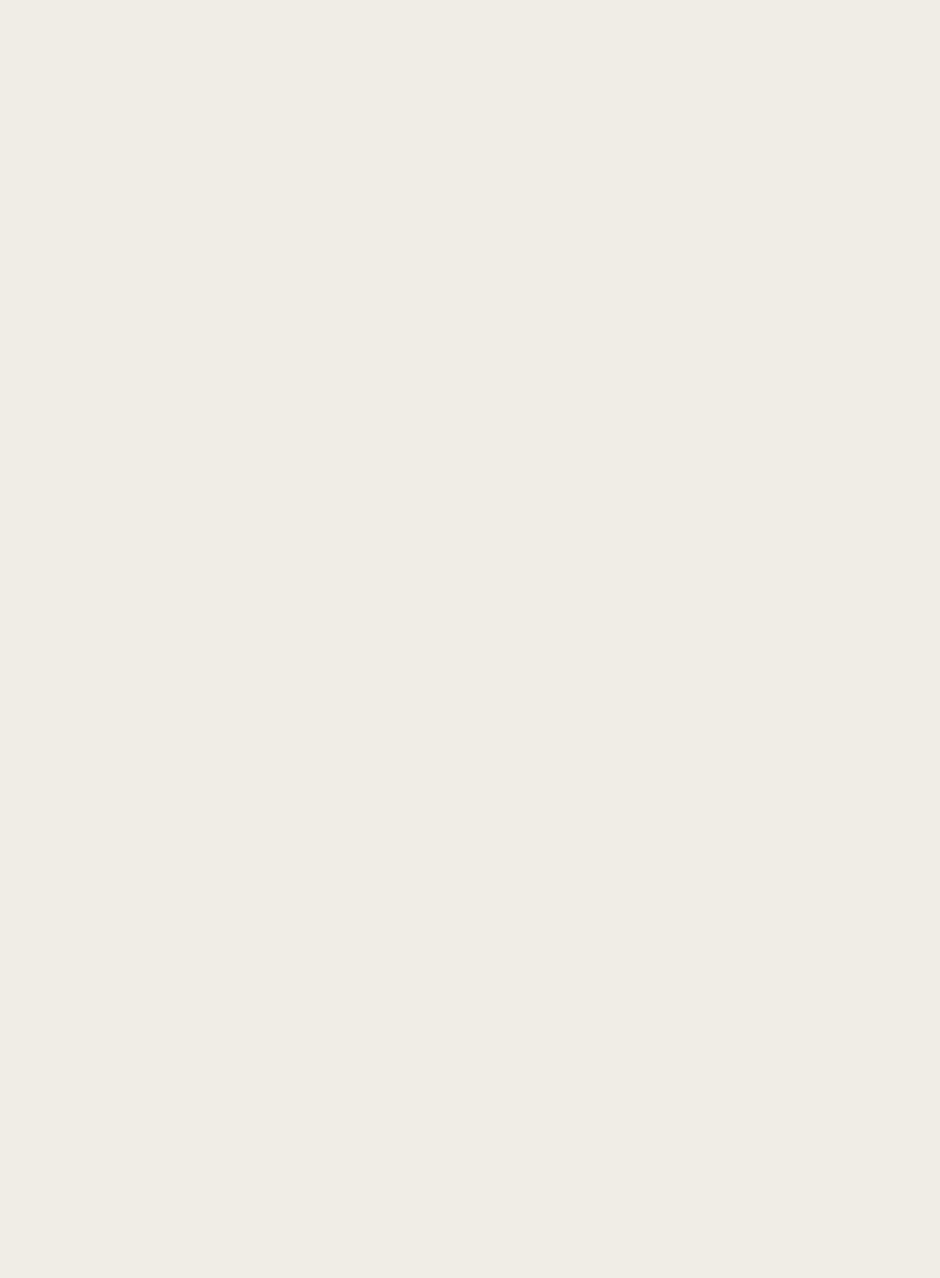
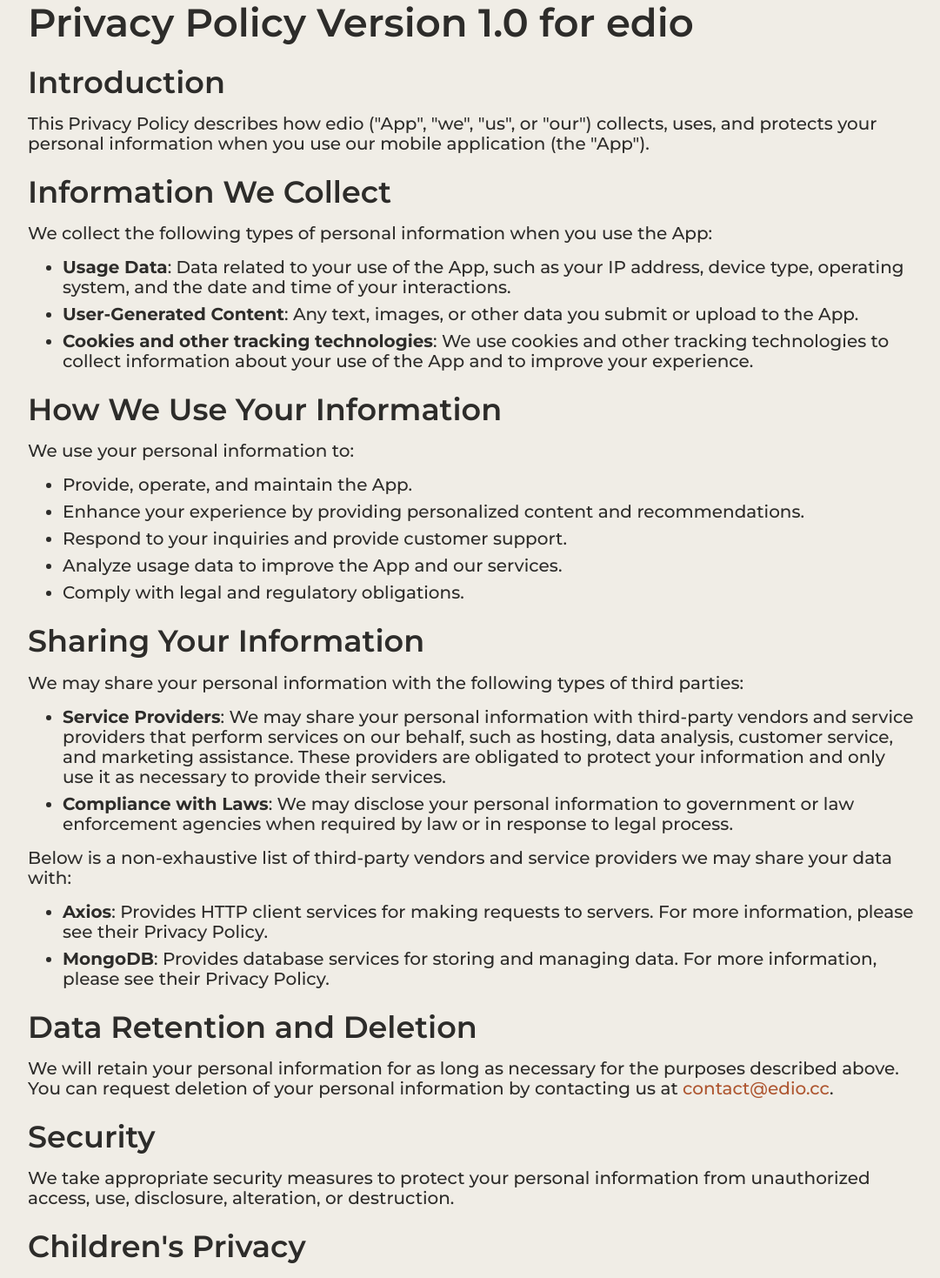
Before and after one commit to edio-tech/edio-landing-page, a React (Vite) app: page /privacy in a window 1280 px wide. Shown: the part 120-1589 px from the top of the page at 87% size, without its empty margins (98-1179 px from the left). Before the commit the page ends 800 px from the top, so only its background shows below. Built offline with nearby package versions, Linux system fonts and the light colour scheme.

Commit message:
Privacy Policy page

```diff
--- a/package.json
+++ b/package.json
@@ -14,6 +14,7 @@
     "react": "^18.3.1",
     "react-dom": "^18.3.1",
     "react-icons": "^5.3.0",
+    "react-markdown": "^9.0.1",
     "react-router-dom": "^6.26.2"
   },
   "devDependencies": {
--- a/src/App.jsx
+++ b/src/App.jsx
@@ -7,6 +7,7 @@ import Landing from './pages/Landing';
 import ForCreators from './pages/ForCreators';
 import ForEducators from './pages/ForEducators';
 import ForEnterprise from './pages/ForEnterprise';
+import PrivacyPolicy from './pages/PrivacyPolicy';
 
 const App = () =>
 {
@@ -18,6 +19,8 @@ const App = () =>
 				<Route path="/for-creators" element={<ForCreators />} />
 				<Route path="/for-educators" element={<ForEducators />} />
 				<Route path="/for-enterprise" element={<ForEnterprise />} />
+
+				<Route path="/privacy" element={<PrivacyPolicy />} />
 			</Route>
 		</Routes>
 	)
--- a/src/components/ContentRow.css
+++ b/src/components/ContentRow.css
@@ -25,7 +25,7 @@
 }
 
 .content-row-text-button {
-    padding: 0.35rem 3.5rem;
+    padding: 0.5rem 3.5rem;
 }
 
 .content-row-image
--- a/src/components/Footer.jsx
+++ b/src/components/Footer.jsx
@@ -4,6 +4,7 @@ import LinkedInLink from './LinkedInLink';
 import InstagramLink from './InstagramLink';
 import TwitterLink from './TwitterLink';
 import TikTokLink from './TikTokLink';
+import { Link } from 'react-router-dom';
 
 const Footer = () =>
 {
@@ -29,7 +30,7 @@ const Footer = () =>
                             </div>
                             <div className="legal-links">
                                 <a className="footer-link">Terms of Service</a>
-                                <a className="footer-link">Privacy Policy</a>
+                                <Link to="/privacy" className="footer-link">Privacy Policy</Link>
                             </div>
                         </div>
                     </div>
--- a/src/components/Hero.css
+++ b/src/components/Hero.css
@@ -30,5 +30,5 @@
 }
 
 .hero-button {
-    padding: 0.35rem 3.5rem;
+    padding: 0.5rem 3.5rem;
 }
--- a/src/index.css
+++ b/src/index.css
@@ -220,3 +220,61 @@ button:hover {
   translate: 0 -10%;
   transition: transform 0.3s ease-out, translate 0.3s ease-out;
 }
+
+/* Privacy Policy */
+.markdown-container {
+  margin: 3rem 5rem
+}
+
+.markdown-content {
+  margin: 50px;
+  padding-bottom: 10px;
+}
+
+.markdown-content h1,
+.markdown-content h2,
+.markdown-content h3,
+.markdown-content h4,
+.markdown-content h5,
+.markdown-content h6 {
+ margin-top: 24px;
+ margin-bottom: 16px;
+}
+
+.markdown-content p {
+ margin-bottom: 16px;
+}
+
+.markdown-content ul,
+.markdown-content ol {
+ margin: 16px 0;
+ padding-left: 40px;
+}
+
+.markdown-content li {
+ margin-bottom: 8px;
+}
+
+.markdown-content a {
+  display: inline-block;
+  position: relative;
+ color: var(--clr-accent);
+ text-decoration: none;
+}
+.markdown-content a::after {
+  content: '';
+  position: absolute;
+  width: 100%;
+  transform: scaleX(0);
+  height: 1px;
+  bottom: 0;
+  left: 0;
+  background-color: var(--clr-accent);
+  transform-origin: bottom right;
+
+  transition: transform 0.5s ease-out;
+}
+.markdown-content a:hover::after {
+  transform: scaleX(1);
+  transform-origin: bottom left;
+}
--- /dev/null
+++ b/src/pages/PrivacyPolicy.jsx
@@ -0,0 +1,71 @@
+import ReactMarkdown from 'react-markdown';
+
+const markdownPrivacy = `
+# Privacy Policy Version 1.0 for edio
+
+## Introduction
+
+This Privacy Policy describes how edio ("App", "we", "us", or "our") collects, uses, and protects your personal information when you use our mobile application (the "App").
+
+## Information We Collect
+
+We collect the following types of personal information when you use the App:
+
+- **Usage Data**: Data related to your use of the App, such as your IP address, device type, operating system, and the date and time of your interactions.
+- **User-Generated Content**: Any text, images, or other data you submit or upload to the App.
+- **Cookies and other tracking technologies**: We use cookies and other tracking technologies to collect information about your use of the App and to improve your experience.
+
+## How We Use Your Information
+
+We use your personal information to:
+
+- Provide, operate, and maintain the App.
+- Enhance your experience by providing personalized content and recommendations.
+- Respond to your inquiries and provide customer support.
+- Analyze usage data to improve the App and our services.
+- Comply with legal and regulatory obligations.
+
+## Sharing Your Information
+
+We may share your personal information with the following types of third parties:
+
+- **Service Providers**: We may share your personal information with third-party vendors and service providers that perform services on our behalf, such as hosting, data analysis, customer service, and marketing assistance. These providers are obligated to protect your information and only use it as necessary to provide their services.
+- **Compliance with Laws**: We may disclose your personal information to government or law enforcement agencies when required by law or in response to legal process.
+
+Below is a non-exhaustive list of third-party vendors and service providers we may share your data with:
+
+- **Axios**: Provides HTTP client services for making requests to servers. For more information, please see their Privacy Policy.
+- **MongoDB**: Provides database services for storing and managing data. For more information, please see their Privacy Policy.
+
+## Data Retention and Deletion
+
+We will retain your personal information for as long as necessary for the purposes described above. You can request deletion of your personal information by contacting us at [contact@edio.cc](mailto:contact@edio.cc).
+
+## Security
+
+We take appropriate security measures to protect your personal information from unauthorized access, use, disclosure, alteration, or destruction.
+
+## Children's Privacy
+
+The App is not intended for children under 13 years of age. We do not knowingly collect or solicit personal information from children under 13.
+
+## Changes to This Privacy Policy
+
+We may update this Privacy Policy from time to time. The updated Privacy Policy will be posted on the App and accessible through the App's settings.
+
+## Contact Us
+
+If you have any questions or concerns about this Privacy Policy, please contact us at [contact@edio.cc](mailto:contact@edio.cc).
+
+Your privacy is important to us. We will take reasonable steps to protect your personal information and comply with applicable privacy laws.
+`;
+
+const PrivacyPolicy = () =>
+{
+    return (
+        <div className="markdown-container">
+            <ReactMarkdown className="markdown-content">{markdownPrivacy}</ReactMarkdown>
+        </div>
+    )
+}
+export default PrivacyPolicy;
```
Also changed, not shown: 1 other file (tests, documents, lock files or other folders).
